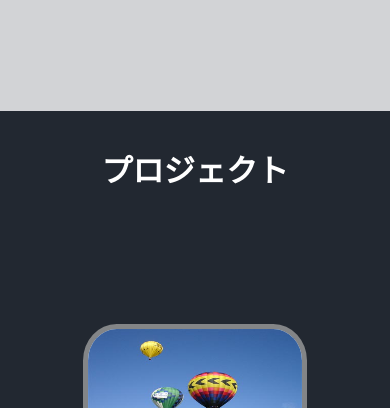
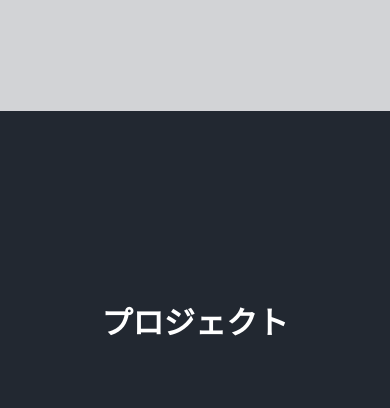
Before and after one commit to lukeqanderson/portfolio, a plain HTML site: page indexjp.html in a window 390 px wide. Shown: the part 2435-2843 px from the top of the page. Drawn offline with Linux system fonts and the light colour scheme.

Commit message:
add more balanced responsiveness to projects page, still needs title alignment

```diff
--- a/style.css
+++ b/style.css
@@ -319,6 +319,10 @@ nav>a:active{
 
 /* sets background and size for projects section */
 .projects {
+  display: flex;
+  flex-direction: column;
+  justify-content: center;
+  align-items: center;
   height: 100vh;
   width: 100vw;
   margin: 0;
@@ -327,19 +331,14 @@ nav>a:active{
 
 /* to format projects title */
 .projectsTitle {
+  display: flex;
   margin-top: 0;
   margin-bottom: 0;
-  text-align: center;
+  justify-content: center;
+  align-items: flex-end;
   font-size: 8vmin;
-  padding-top: 8%;
-  padding-bottom: 1vh;
+  height: 25vh;
 }
-
-/* to format japanese projects title for larger font */
-.projectsTitlejp {
-  padding-top: 9%;
-}
-
 
 /* to format projects container*/
 .projects-container {
@@ -347,8 +346,7 @@ nav>a:active{
   justify-content: center;
   align-items: center;
   width: 100vw;
-  height: 60vh;
-  padding-bottom: 20vh;
+  height: 70vh;
 }
 
 
```
